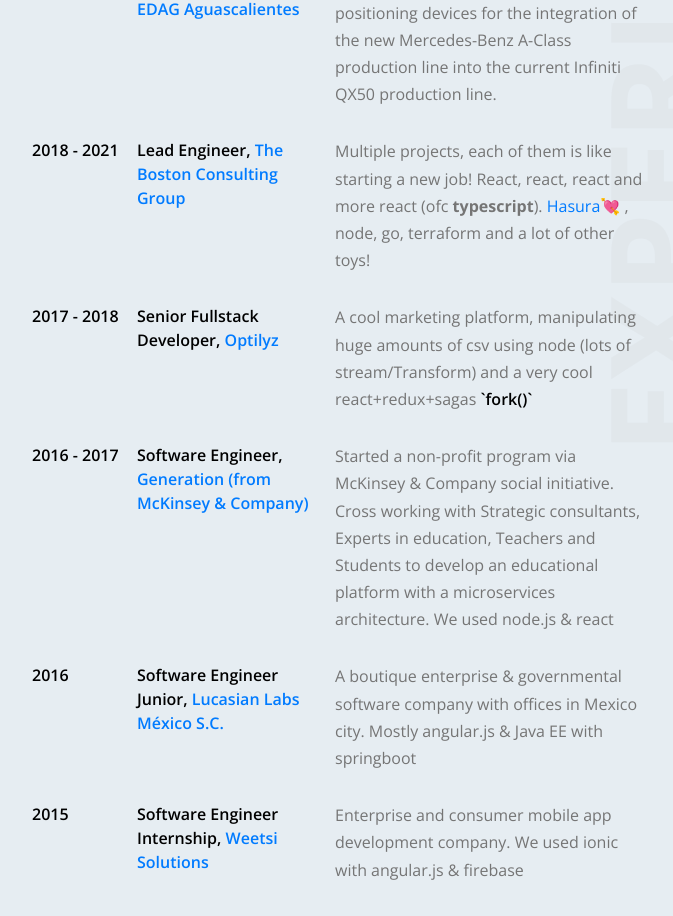
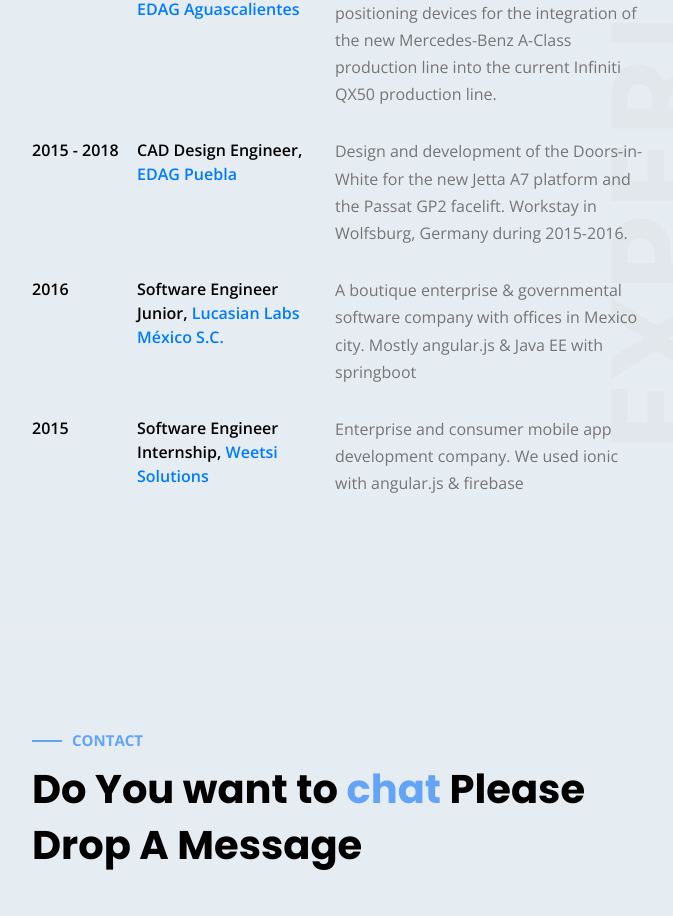
Before and after one commit to eduardosanzb/new-website, a Next.js app in the folder reton/: page / in a window 1280 px wide. Shown: the part 2614-3530 px from the top of the page, without its empty margins (548-1221 px from the left). Built offline with nearby package versions, Linux system fonts and the light colour scheme.

Commit message:
EDAG Puebla

```diff
--- a/reton/ave.config.js
+++ b/reton/ave.config.js
@@ -99,48 +99,15 @@
         ),
       },
       {
-        company: "The Boston Consulting Group",
-        date: "2018 - 2021",
-        title: "Lead Engineer",
-        linkedin: "https://www.linkedin.com/company/bcg-platinion",
+        company: "EDAG Puebla",
+        date: "2015 - 2018",
+        title: "CAD Design Engineer",
+        linkedin: "https://mx.edag.com/en/",
         description: () => (
-          <div>
             <p>
-              Multiple projects, each of them is like starting a new job! React,
-              react, react and more react (ofc <strong>typescript</strong>).
-              <Link href="https://hasura.io/">
-                <a target="_blank"> Hasura</a>
-              </Link>
-              💘 , node, go, terraform and a lot of other toys!
+             Design and development of the Doors-in-White for the new Jetta A7 platform and the Passat GP2 facelift.
+             Workstay in Wolfsburg, Germany during 2015-2016.
             </p>
-          </div>
-        ),
-      },
-      {
-        company: "Optilyz",
-        date: "2017 - 2018",
-        title: "Senior Fullstack Developer",
-        linkedin: "https://www.linkedin.com/company/optilyz",
-        description: () => (
-          <p>
-            A cool marketing platform, manipulating huge amounts of csv using
-            node (lots of stream/Transform) and a very cool react+redux+sagas{" "}
-            <span>`fork()`</span>
-          </p>
-        ),
-      },
-      {
-        company: "Generation (from McKinsey & Company)",
-        date: "2016 - 2017",
-        title: "Software Engineer",
-        linkedin: "https://www.linkedin.com/company/generationorg",
-        description: () => (
-          <p>
-            Started a non-profit program via McKinsey & Company social
-            initiative. Cross working with Strategic consultants, Experts in
-            education, Teachers and Students to develop an educational platform
-            with a microservices architecture. We used node.js & react
-          </p>
         ),
       },
       {
```
